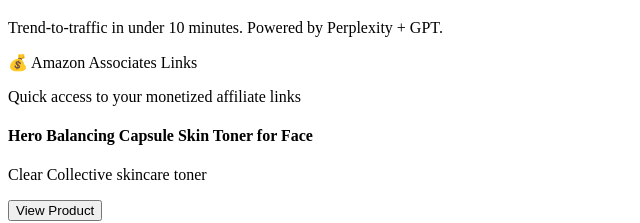
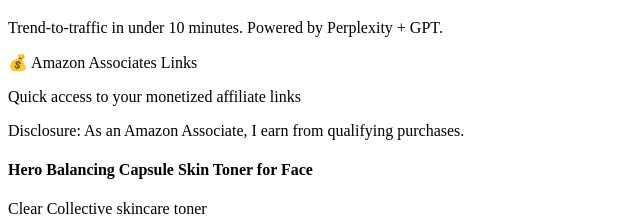
Before and after one commit to sgottshall1997/ScriptTok, a React (Vite) app in the folder client/: page / in a window 1280 px wide. Shown: the part 820-1043 px from the top of the page, without its empty margins (0-640 px from the left). Built offline with nearby package versions, Linux system fonts and the light colour scheme; no server answers.

Commit message:
Make sure users know we earn from Amazon affiliate links they might see
Adds an FTC-compliant Amazon Associates disclosure statement to Dashboard.tsx and replit.md.

Replit-Commit-Author: Agent
Replit-Commit-Session-Id: f3820a1b-b438-4ac8-96ad-051be42fc1f5

```diff
--- a/client/src/pages/Dashboard.tsx
+++ b/client/src/pages/Dashboard.tsx
@@ -160,6 +160,7 @@ const Dashboard = () => {
         <CardHeader>
           <CardTitle className="text-lg text-green-800">💰 Amazon Associates Links</CardTitle>
           <p className="text-sm text-green-700">Quick access to your monetized affiliate links</p>
+          <p className="text-xs text-green-600 mt-2 italic">Disclosure: As an Amazon Associate, I earn from qualifying purchases.</p>
         </CardHeader>
         <CardContent>
           <div className="grid grid-cols-1 md:grid-cols-2 gap-4">
```
Also changed, not shown: 1 other file (tests, documents, lock files or other folders).
